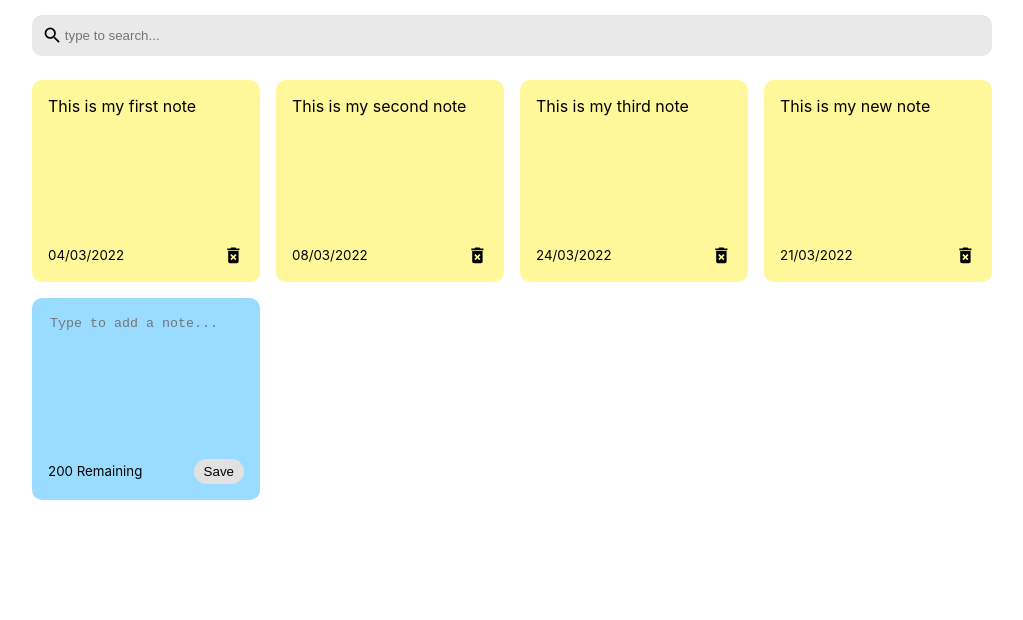
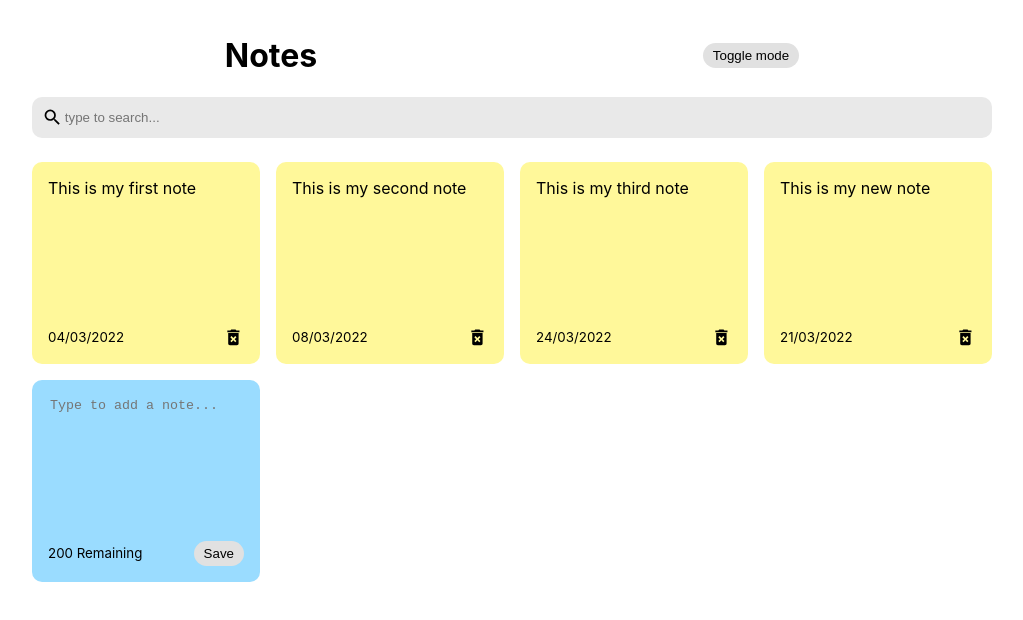
Before and after one commit to navneetk7048/react-notes-app, a React (Create React App) app: page / in a window 1280 px wide. Shown: the top 620 px of the page, without its empty margins (128-1151 px from the left). Built offline with nearby package versions, Linux system fonts and the light colour scheme.

Commit message:
Add simple dark mode

```diff
--- a/src/App.js
+++ b/src/App.js
@@ -3,6 +3,7 @@ import { nanoid } from "nanoid";
 
 import NotesList from "./components/NotesList";
 import Search from "./components/Search";
+import Header from "./components/Header";
 
 const App = () => {
   const [notes, setNotes] = useState([
@@ -30,6 +31,8 @@ const App = () => {
 
   const [searchText, setSearchText] = useState("");
 
+  const [darkMode, setDarkMode] = useState(false);
+
   const addNote = (text) => {
     const date = new Date();
     const newNote = {
@@ -48,7 +51,9 @@ const App = () => {
   };
 
   return (
+    <div className={`${darkMode && "dark-mode"}`}>
       <div className="container">
+        <Header handleToggle={setDarkMode} />
         <Search handleSearchNote={setSearchText} />
         <NotesList
           notes={notes.filter((note) =>
@@ -58,6 +63,7 @@ const App = () => {
           handleDeleteNote={deleteNote}
         />
       </div>
+    </div>
   );
 };
 
--- a/src/components/AddNote.js
+++ b/src/components/AddNote.js
@@ -26,7 +26,7 @@ const AddNote = ({ handleAddNote }) => {
       ></textarea>
       <div className="note-footer">
         <small>{charLimit - noteText.length} Remaining</small>
-        <button className="save" onClick={handleSubmit}>
+        <button className="button" onClick={handleSubmit}>
           Save
         </button>
       </div>
--- /dev/null
+++ b/src/components/Header.js
@@ -0,0 +1,15 @@
+const Header = ({ handleToggle }) => {
+  return (
+    <div className="header">
+      <h1>Notes</h1>
+      <button
+        className="button"
+        onClick={() => handleToggle((previousDarkMode) => !previousDarkMode)}
+      >
+        Toggle mode
+      </button>
+    </div>
+  );
+};
+
+export default Header;
--- a/src/index.css
+++ b/src/index.css
@@ -17,6 +17,7 @@ code {
   margin-left: auto;
   margin-right: auto;
   padding: 15px;
+  min-height: 100vh;
 }
 
 .notes-list {
@@ -39,14 +40,14 @@ textarea:focus {
   outline: none;
 }
 
-.save {
+.button {
   background-color: #e1e1e1;
   border: none;
   padding: 5px 10px 5px;
   border-radius: 15px;
 }
 
-.save:hover {
+.button:hover {
   background-color: #ededed;
   cursor: pointer;
 }
@@ -89,3 +90,17 @@ textarea:focus {
 .search input:focus {
   outline: none;
 }
+
+.header {
+  display: flex;
+  align-items: center;
+  justify-content: space-around;
+}
+
+.dark-mode {
+  background-color: black;
+}
+
+.dark-mode h1 {
+  color: white;
+}
```
Lines whose indentation alone changed are shown as unchanged.
